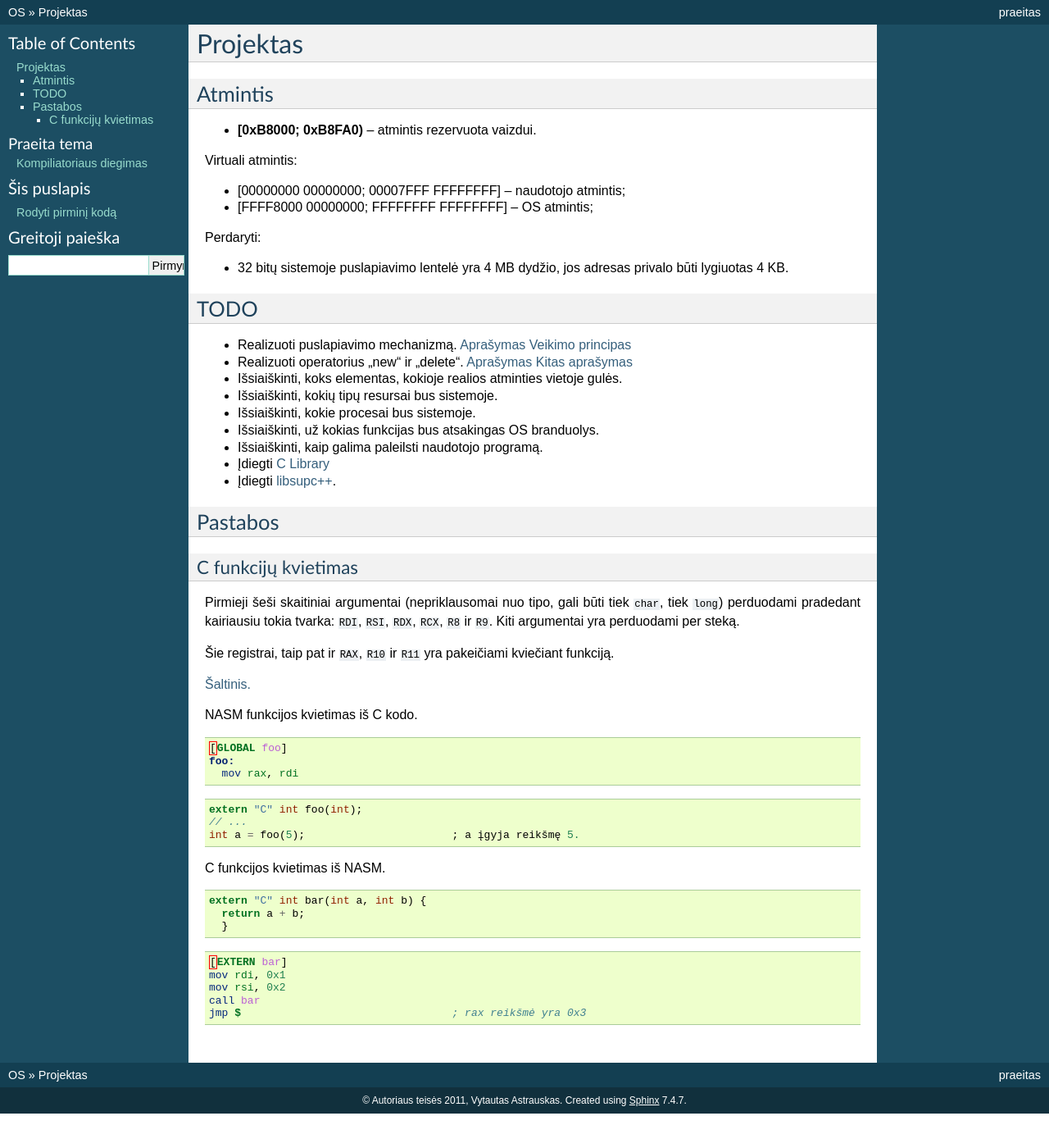
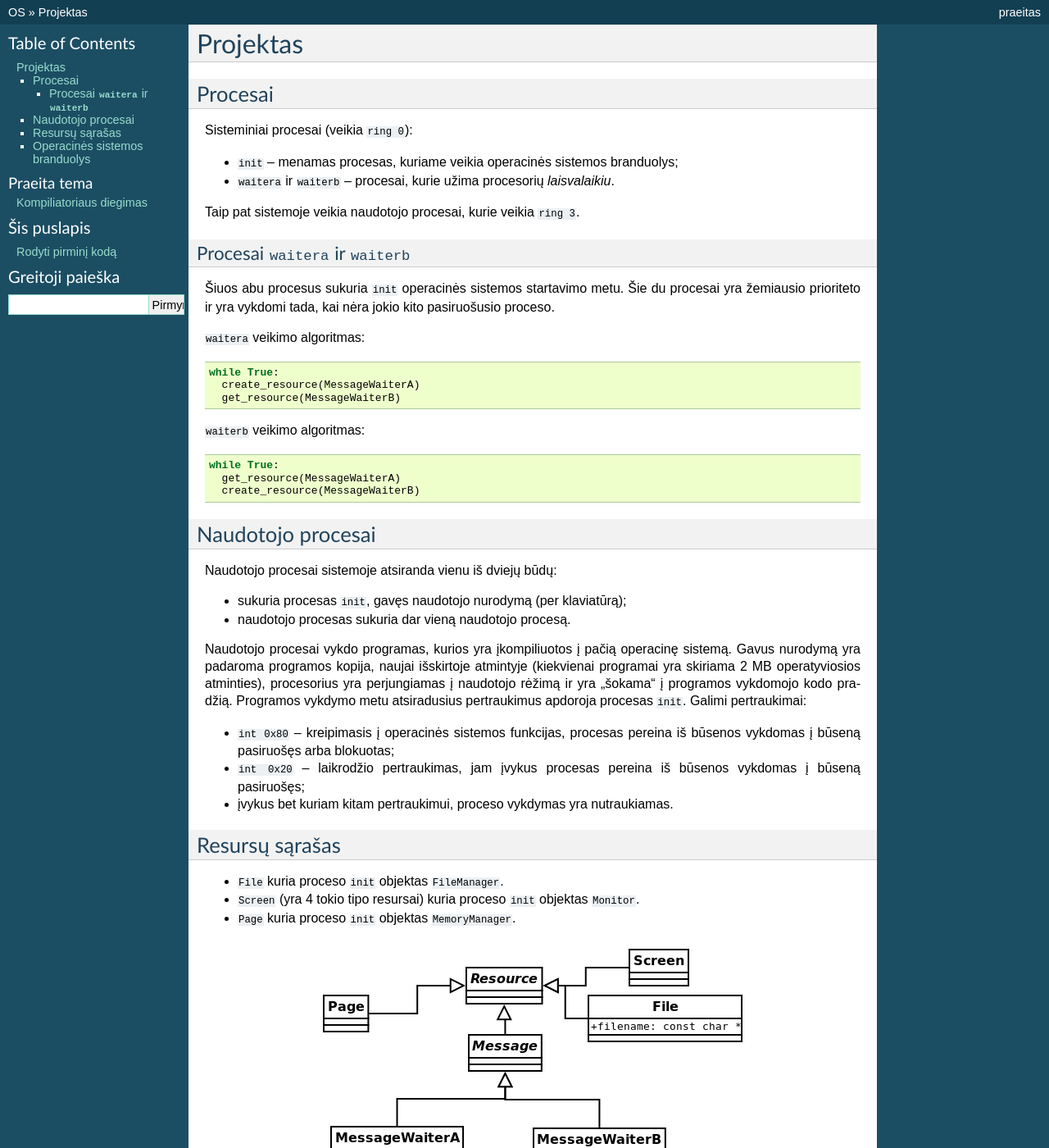
Before and after one commit to vakaras/OS, a Sphinx documentation site: the page built from doc/Real/source/projektas.rst, in a window 1280 px wide and 1400 px high. Shown: the whole window at 82% size. Built offline with Sphinx 7.4.7, drawn with Linux system fonts in a browser that asks for light colours; formulas are drawn with MathJax 3; some of the changed text lies outside the part shown.

Commit message:
Parašytas projekto aprašymas.

```diff
--- a/doc/Real/source/projektas.rst
+++ b/doc/Real/source/projektas.rst
@@ -2,83 +2,85 @@
 Projektas
 =========
 
-Atmintis
+Procesai
 ========
 
+Sisteminiai procesai (veikia ``ring 0``):
 
-+ **[0xB8000; 0xB8FA0)** – atmintis rezervuota vaizdui.
++ ``init`` – menamas procesas, kuriame veikia operacinės sistemos
+  branduolys;
++ ``waitera`` ir ``waiterb`` – procesai, kurie užima procesorių
+  *laisvalaikiu*.
 
-Virtuali atmintis:
+Taip pat sistemoje veikia naudotojo procesai, kurie veikia ``ring 3``.
 
-+ [00000000 00000000; 00007FFF FFFFFFFF] – naudotojo atmintis;
-+ [FFFF8000 00000000; FFFFFFFF FFFFFFFF] – OS atmintis;
+Procesai ``waitera`` ir ``waiterb``
+-----------------------------------
 
-Perdaryti:
+Šiuos abu procesus sukuria ``init`` operacinės sistemos startavimo metu.
+Šie du procesai yra žemiausio prioriteto ir yra vykdomi tada, kai nėra
+jokio kito pasiruošusio proceso.
 
-+ 32 bitų sistemoje puslapiavimo lentelė yra 4 MB dydžio, jos adresas
-  privalo būti lygiuotas 4 KB.
+``waitera`` veikimo algoritmas:
 
-TODO
-====
+.. code-block:: python
 
-+ Realizuoti puslapiavimo mechanizmą.
-  `Aprašymas <http://wiki.osdev.org/Page_Frame_Allocation>`_
-  `Veikimo principas <http://wiki.osdev.org/Paging>`_
-+ Realizuoti operatorius „new“ ir „delete“.
-  `Aprašymas <http://wiki.osdev.org/C%2B%2B#The_Operators_.27new.27_and_.27delete.27>`_
-  `Kitas aprašymas <http://wiki.osdev.org/Memory_Allocation>`_
+  while True:
+    create_resource(MessageWaiterA)
+    get_resource(MessageWaiterB)
 
-+ Išsiaiškinti, koks elementas, kokioje realios atminties vietoje gulės.
-+ Išsiaiškinti, kokių tipų resursai bus sistemoje.
-+ Išsiaiškinti, kokie procesai bus sistemoje.
-+ Išsiaiškinti, už kokias funkcijas bus atsakingas OS branduolys.
-+ Išsiaiškinti, kaip galima paleilsti naudotojo programą.
-+ Įdiegti
-  `C Library <http://wiki.osdev.org/GCC_Cross-Compiler#Step_2_-_C_Library>`_
-+ Įdiegti `libsupc++ <http://wiki.osdev.org/Libsupcxx>`_.
+``waiterb`` veikimo algoritmas:
 
-Pastabos
-========
+.. code-block:: python
 
-C funkcijų kvietimas
---------------------
+  while True:
+    get_resource(MessageWaiterA)
+    create_resource(MessageWaiterB)
 
-Pirmieji šeši skaitiniai argumentai (nepriklausomai nuo tipo, gali būti
-tiek ``char``, tiek ``long``) perduodami pradedant kairiausiu tokia
-tvarka: ``RDI``, ``RSI``, ``RDX``, ``RCX``, ``R8`` ir ``R9``. Kiti
-argumentai yra perduodami per steką.
+Naudotojo procesai
+==================
 
-Šie registrai, taip pat ir ``RAX``, ``R10`` ir ``R11`` yra pakeičiami
-kviečiant funkciją.
+Naudotojo procesai sistemoje atsiranda vienu iš dviejų būdų:
 
-`Šaltinis. <http://www.nasm.us/doc/nasmdo11.html>`_
++ sukuria procesas ``init``, gavęs naudotojo nurodymą (per klaviatūrą);
++ naudotojo procesas sukuria dar vieną naudotojo procesą.
 
-NASM funkcijos kvietimas iš C kodo.
+Naudotojo procesai vykdo programas, kurios yra įkompiliuotos į pačią
+operacinę sistemą. Gavus nurodymą yra padaroma programos kopija,
+naujai išskirtoje atmintyje (kiekvienai programai yra skiriama 2 MB
+operatyviosios atminties), procesorius yra perjungiamas į naudotojo
+rėžimą ir yra „šokama“ į programos vykdomojo kodo pradžią. Programos
+vykdymo metu atsiradusius pertraukimus apdoroja procesas ``init``.
+Galimi pertraukimai:
 
-.. code-block:: nasm
++ ``int 0x80`` – kreipimasis į operacinės sistemos funkcijas, procesas
+  pereina iš būsenos vykdomas į būseną pasiruošęs arba blokuotas;
++ ``int 0x20`` – laikrodžio pertraukimas, jam įvykus procesas pereina iš
+  būsenos vykdomas į būseną pasiruošęs;
++ įvykus bet kuriam kitam pertraukimui, proceso vykdymas yra nutraukiamas.
 
-  [GLOBAL foo]
-  foo:
-    mov rax, rdi
+Resursų sąrašas
+===============
 
-.. code-block:: cpp
++ ``File`` kuria proceso ``init`` objektas ``FileManager``.
++ ``Screen`` (yra 4 tokio tipo resursai) kuria proceso ``init`` objektas
+  ``Monitor``.
++ ``Page`` kuria proceso ``init`` objektas ``MemoryManager``.
 
-  extern "C" int foo(int);
-  // ...
-  int a = foo(5);                       ; a įgyja reikšmę 5.
+.. figure:: resources.png
+  :scale: 100%
+  :alt: Resursų diagrama.
 
-C funkcijos kvietimas iš NASM.
+  Resursų diagrama.
 
-.. code-block:: cpp
 
-  extern "C" int bar(int a, int b) {
-    return a + b;
-    }
+Operacinės sistemos branduolys
+==============================
 
-.. code-block:: nasm
+Operacinė sistemos kodas yra vykdomas proceso ``init`` aplinkoje.
 
-  [EXTERN bar]
-  mov rdi, 0x1
-  mov rsi, 0x2
-  call bar
-  jmp $                                 ; rax reikšmė yra 0x3
+.. figure:: core.png
+  :scale: 100%
+  :alt: OS branduolio diagrama.
+
+  OS branduolio diagrama.
```
Also changed, not shown: doc/Real/source/core.png (added), doc/Real/source/resources.png (added), 2 other files.
